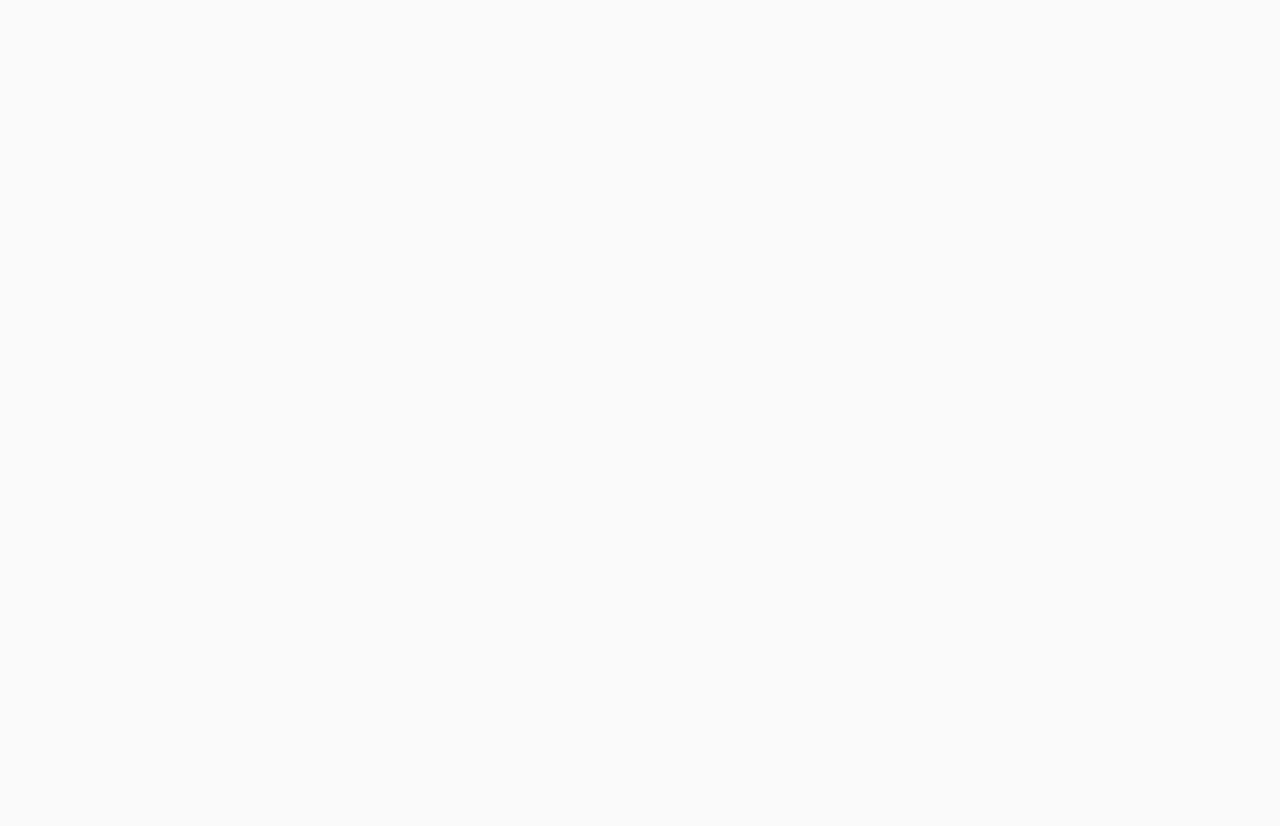
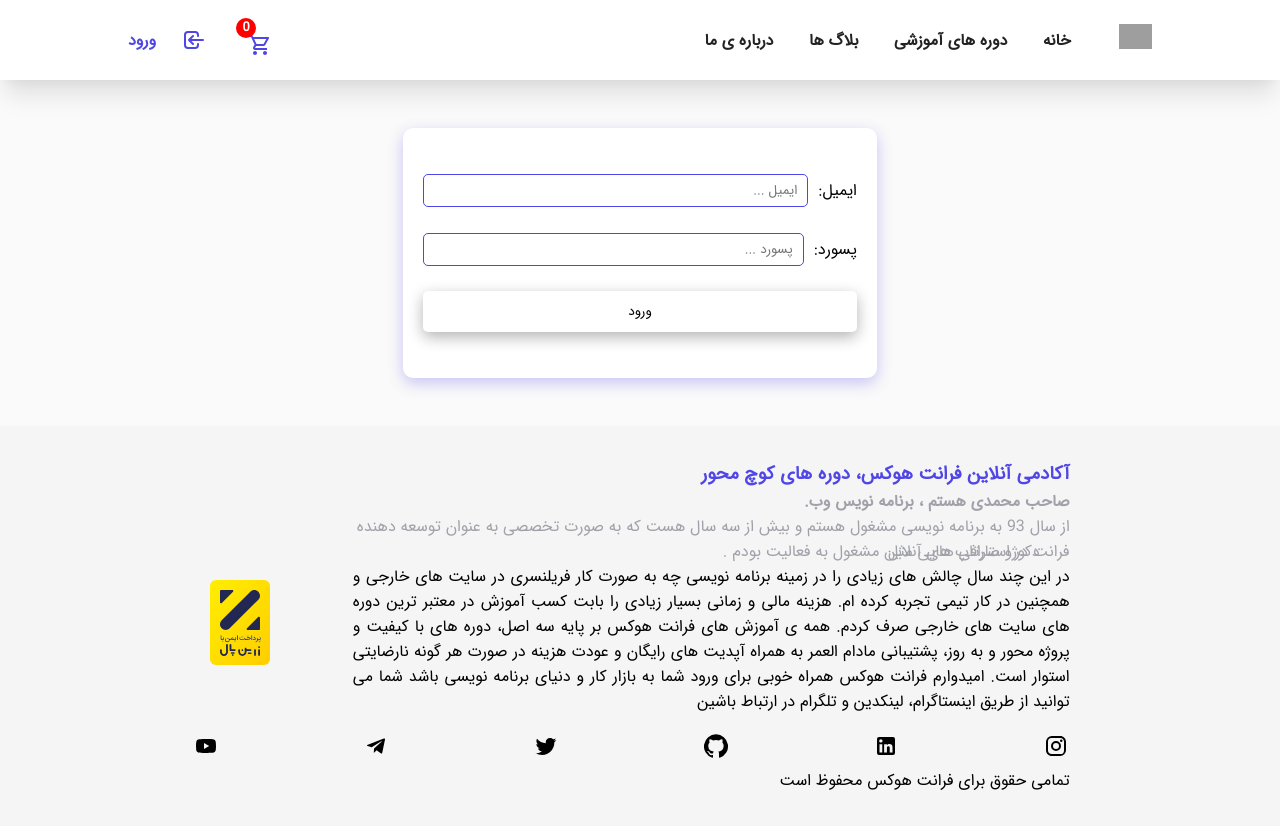
Before and after one commit to vafa2020/store-redux, a React (Create React App) app: page /login in a window 1280 px wide. Before the commit this address had no page. Before the commit the page ends 800 px from the top, so only its background shows below. Built offline with nearby package versions, Linux system fonts and the light colour scheme; grey boxes are pictures that could not be loaded.

Commit message:
added login page in app

```diff
--- a/package.json
+++ b/package.json
@@ -10,6 +10,7 @@
     "@testing-library/react": "^11.1.0",
     "@testing-library/user-event": "^12.1.10",
     "axios": "^0.24.0",
+    "formik": "^2.2.9",
     "jss-rtl": "^0.3.0",
     "node-sass": "^4.14.1",
     "react": "^17.0.2",
@@ -24,7 +25,8 @@
     "scriptpack": "^1.2.3",
     "stylis": "^4.0.10",
     "stylis-plugin-rtl": "^2.1.1",
-    "web-vitals": "^1.0.1"
+    "web-vitals": "^1.0.1",
+    "yup": "^0.32.11"
   },
   "scripts": {
     "start": "react-scripts start",
--- a/src/App.js
+++ b/src/App.js
@@ -9,6 +9,7 @@ import Productpage from "./pages/productPage/Productpage";
 import Aboutus from "./pages/about-us/Aboutus";
 import Blogs from "./pages/blogs/Blogs";
 import Checkout from "./pages/checkout/Checkout";
+import Login from "./pages/login/Login";
 
 const theme = createTheme({
   direction: "rtl",
@@ -39,6 +40,7 @@ function App() {
             <Route path="about-us" element={<Aboutus />} />
             <Route path="blogs" element={<Blogs />} />
             <Route path="checkout" element={<Checkout />} />
+            <Route path="login" element={<Login />} />
           </Routes>
         </ThemeProvider>
       </div>
--- /dev/null
+++ b/src/component/input/Input.js
@@ -0,0 +1,26 @@
+import classes from "./Input.module.scss";
+
+const Input = ({ formik, label, name, type, placeholder }) => {
+  return (
+    <>
+      <div className={classes.inputBox}>
+        <label className={classes.label} htmlFor={name}>
+          {label}:
+        </label>
+        <input
+          placeholder={placeholder}
+          className={classes.input}
+          id={name}
+          name={name}
+          type={type}
+          {...formik.getFieldProps(name)}
+        />
+      </div>
+      {formik.errors[name] && formik.touched[name] && (
+        <div className={classes.error}>{formik.errors[name]}</div>
+      )}
+    </>
+  );
+};
+
+export default Input;
--- /dev/null
+++ b/src/component/input/Input.module.scss
@@ -0,0 +1,26 @@
+@import "../../configStyle/index.scss";
+.inputBox {
+  display: flex;
+  align-items: center;
+  justify-content: center;
+  width: 100%;
+
+  .label {
+    display: block;
+    margin-left: 10px;
+  }
+
+  .input {
+    display: block;
+    border: 1px solid $color-primary;
+    width: 100%;
+    outline: none;
+    border-radius: 5px;
+    padding: 5px 10px;
+  }
+}
+.error {
+  color: red;
+  font-size: 0.8rem;
+  font-weight: bold;
+}
--- /dev/null
+++ b/src/component/loginForm/Loginform.js
@@ -0,0 +1,44 @@
+import classes from "./Loginform.module.scss";
+import Input from "../input/Input";
+import { useFormik } from "formik";
+import * as yup from "yup";
+
+const initialValues = {
+  email: "",
+  password: "",
+};
+
+const Loginform = () => {
+  const validationSchema = yup.object({
+    email: yup
+      .string()
+      .email("ایمیل شما معتبر نیست.")
+      .required("ایمیل را وارد کنید."),
+    password: yup.string().required("پسورد را وارد کنید."),
+  });
+  const onSubmit = (valuse) => {
+    console.log(valuse);
+  };
+  const formik = useFormik({
+    initialValues,
+    onSubmit,
+    validationSchema,
+  });
+  return (
+    <div className={classes.loginform}>
+      <form className={classes.form} onSubmit={formik.handleSubmit}>
+        <Input type="email" name="email" label="ایمیل" formik={formik}  placeholder="ایمیل ..."/>
+        <Input type="password" name="password" label="پسورد" formik={formik} placeholder="پسورد ..."/>
+        <button
+          className={classes.button}
+          type="submit"
+          disabled={!formik.isValid}
+        >
+          ورود
+        </button>
+      </form>
+    </div>
+  );
+};
+
+export default Loginform;
--- /dev/null
+++ b/src/component/loginForm/Loginform.module.scss
@@ -0,0 +1,31 @@
+@import "../../configStyle/index.scss";
+.loginform {
+  display: flex;
+  justify-content: center;
+  width: 40%;
+  height: 250px;
+  box-shadow: rgba($color-primary, 0.3) 0 5px 15px 0;
+  background-color: $color-light;
+  border-radius: 10px;
+  padding: 20px;
+}
+.form {
+  display: flex;
+  flex-direction: column;
+  justify-content: space-evenly;
+  width: 100%;
+
+  .button {
+    border: none;
+    border-radius: 5px;
+    padding: 10px 20px;
+    box-shadow: rgba(0, 0, 0, 0.3) 0 5px 15px 0;
+    background-color: $color-light;
+    cursor: pointer;
+    transition: 0.3s ease-in;
+    &:hover {
+      background-color: $color-primary;
+      color: $color-light;
+    }
+  }
+}
--- /dev/null
+++ b/src/pages/login/Login.js
@@ -0,0 +1,14 @@
+import Loginform from "../../component/loginForm/Loginform";
+import Layout from "../../layout/Layout";
+import classes from "./Login.module.scss";
+const Login = () => {
+  return (
+    <Layout>
+      <div className={classes.login}>
+        <Loginform />
+      </div>
+    </Layout>
+  );
+};
+
+export default Login;
--- /dev/null
+++ b/src/pages/login/Login.module.scss
@@ -0,0 +1,7 @@
+@import "../../configStyle/index.scss";
+.login {
+  display: flex;
+  align-items: center;
+  justify-content: center;
+  width: 100%;
+}
```
Also changed, not shown: 1 other file (tests, documents, lock files or other folders).
